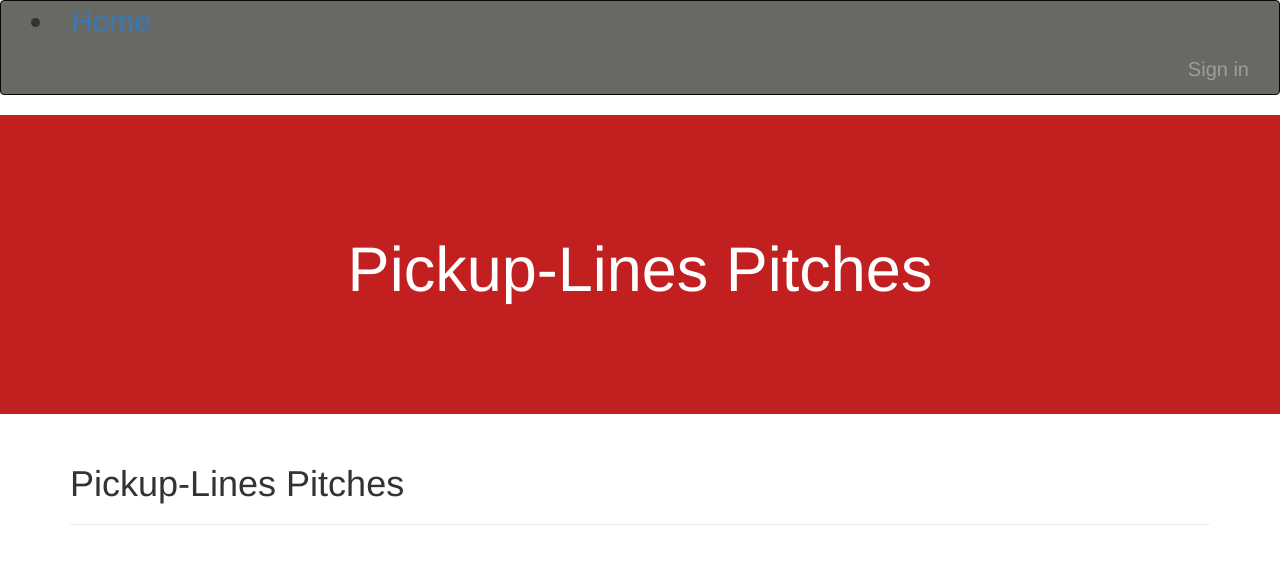
After one commit to kenmutuma001/one-min--pitch_perfect, a Flask app: page /pitches/pickuplines_pitches in a window 1280 px wide. The commit adds this page. Shown: the top 564 px of the page. Run offline with Flask 2, Linux system fonts and the light colour scheme; data that the repository does not hold is empty; some libraries are stand-ins or nearby versions.

```diff
--- a/app/main/views.py
+++ b/app/main/views.py
@@ -20,6 +20,7 @@ def index():
     interview_piches = Pitch.get_pitches("interview")
     product_piches = Pitch.get_pitches("product")
     promotion_pitches = Pitch.get_pitches("promotion")
+    pickuplines_pitches = Pitch.get_pitches("pickuplines")
 
     return render_template(
         "index.html",
@@ -27,6 +28,7 @@ def index():
         interview=interview_piches,
         product=product_piches,
         promotion=promotion_pitches,
+        pickuplines=pickuplines_pitches,
     )
 
 
@@ -127,6 +129,14 @@ def promotion_pitches():
     return render_template("promotion_pitches.html", pitches=pitches)
 
 
+@main.route("/pitches/pickuplines_pitches")
+def pickuplines_pitches():
+
+    pitches = Pitch.get_pitches("pickuplines")
+
+    return render_template("pickuplines_pitches.html", pitches=pitches)
+
+
 @main.route("/pitch/<int:id>", methods=["GET", "POST"])
 def pitch(id):
     pitch = Pitch.get_pitch(id)
--- a/app/templates/index.html
+++ b/app/templates/index.html
@@ -26,7 +26,7 @@
         </button>
         <div class="dropdown-content" style="font-size: 18px;">
             <a href="{{url_for('main.promotion_pitches')}}">Promotion</a>
-            <a href="#">Pick-up Lines</a>
+            <a href="{{url_for('main.pickuplines_pitches')}}">Pick-up Lines</a>
             <a href="{{url_for('main.product_pitches')}}">Product</a>
             <a href="{{url_for('main.interview_pitches')}}">Interview</a>
         </div>
--- /dev/null
+++ b/app/templates/pickuplines_pitches.html
@@ -0,0 +1,15 @@
+{% extends 'base.html' %}
+{% import 'macros.html' as macro %}
+
+{%block content%}
+<div class="jumbotron text-center" style="background-color: #c22020; color: #fff; padding: 100px 25px;">
+    <h1>Pickup-Lines Pitches</h1>
+</div>
+<div class="container">
+    <h1>Pickup-Lines Pitches</h1>
+    <hr>
+    <div class="row">
+        {{macro.displayPitches(pitches)}}
+    </div>
+</div>
+{%endblock%}
```
